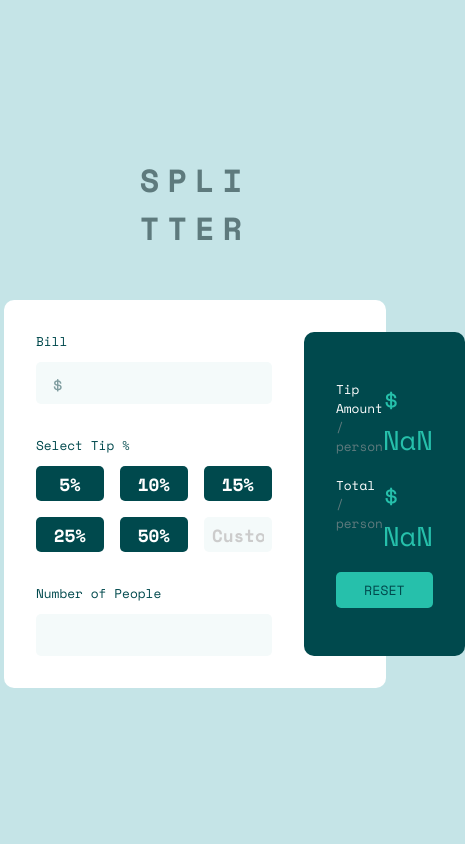
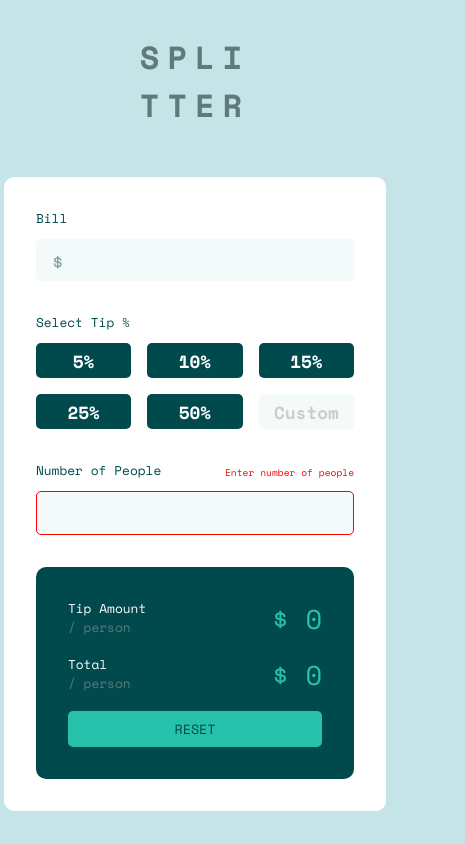
Before and after one commit to Wawamama/tip-calculator, a plain HTML site: page index.html in a window 390 px wide. Both pictures are taken after a click on the button "5%". Shown: the whole page, 465 px wide, since content can reach past the window. Drawn offline with nearby package versions, Linux system fonts and the light colour scheme.

Commit message:
responsive

```diff
--- a/index.html
+++ b/index.html
@@ -34,6 +34,7 @@
       <div class="people">
         <label class="label">  Number of People
         </label>
+        <div class="error hidden">Enter number of people</div>
         <input type="text" class="text-input people-field" required>
         <span class="people-icon"><i class="fas fa-user-alt"></i></span>
       </div>
--- a/src/script.js
+++ b/src/script.js
@@ -1,43 +1,65 @@
 const reset = document.querySelector('#reset')
 const tipAmount = document.querySelector('.tip-amount')
 const totalAmount = document.querySelector('.total-amount')
-const people = document.querySelector('.people-field')
+const peopleField = document.querySelector('.people-field')
 const keys = document.querySelectorAll('.key')
-const custom = document.querySelector('.custom').value
+const customEl = document.querySelector('.custom')
 const bill = document.querySelector('#bill-amount')
+const errorField = document.querySelector('.error')
 
 let { totalTip, tipPerPerson, totalPerPerson}  = Number
 
+console.log('helloo')
+
 const calcTip = (total, tip, people) => {
+
     totalTip = total * (tip / 100 )
     tipPerPerson = Number((totalTip / people).toFixed(2))
     let totalBill = total + totalTip
     totalPerPerson = Number((totalBill / people).toFixed(2))
-    console.log(totalBill)
-    // return total * (tip / 100 )
+    //console.log(totalBill)
+
+    if (!people) {
+        peopleField.classList.add('red-colored')
+        errorField.classList.remove('hidden')
+        tipPerPerson = 0
+        totalPerPerson = 0
+    }
+
+
 }
 
 const getBill = () => {
     return Number(bill.value)
 }
 const getPeople = () => {
-    return Number(people.value)
+    return Number(peopleField.value)
+}
+
+const displayBill = (val) => {
+    calcTip(getBill(), val, getPeople())
+    tipAmount.innerText = `$ ${tipPerPerson}`
+    totalAmount.innerText = `$ ${totalPerPerson}`
 }
 
 bill.addEventListener('input', () => getBill())
-people.addEventListener('input', () => getPeople())
+peopleField.addEventListener('input', () => getPeople())
 reset.addEventListener('click', () => {
     tipAmount.innerText  = '$0.00'
     totalAmount.innerText  = '$0.00'
     bill.value = '0'
-    people.value = '0'
+    peopleField.value = '0'
 })
 
 keys.forEach(key => {
     key.addEventListener('click', () => {
-        calcTip(getBill(), key.value, getPeople())
-        tipAmount.innerText = `$ ${tipPerPerson}`
-        totalAmount.innerText = `$ ${totalPerPerson}`
+
+        displayBill(key.value)
     }  )
 
 })
+
+
+customEl.addEventListener('input', (e) => displayBill(e.target.value))
+
+peopleField.addEventListener('input', (e) => displayBill(e.target.value))
--- a/src/styles.scss
+++ b/src/styles.scss
@@ -47,7 +47,7 @@ h1 {
     max-width: 98vw;
 }
 
-@media only screen and (min-width: 375px) {
+@media only screen and (min-width: 440px) {
     .wrapper {
         flex-direction: row;
     }
@@ -113,6 +113,7 @@ button, .custom {
     }
     text-align: center;
     cursor: text;
+    color: #ccc;
 }
 
 
@@ -145,6 +146,22 @@ button, .custom {
     }
 }
 
+.error {
+    position: absolute;
+    top:4px;
+    right: 0;
+    font-size: 0.6rem;
+    color: red;
+}
+
+.hidden {
+    opacity: 0;
+}
+
+.red-colored {
+    border: solid 1px red;
+}
+
 .bill {
     position: relative;
     .bill-icon {
@@ -167,6 +184,14 @@ button, .custom {
     flex-direction: column;
     justify-content: space-evenly;
 }
+
+@media only screen and (max-width: 440px) {
+    .right-container {
+        width: 100%;
+        gap:1rem;
+    }
+}
+
 
 .tip-amount-cont {
     display: flex;
```
Also changed, not shown: src/styles.css, 1 other file.
